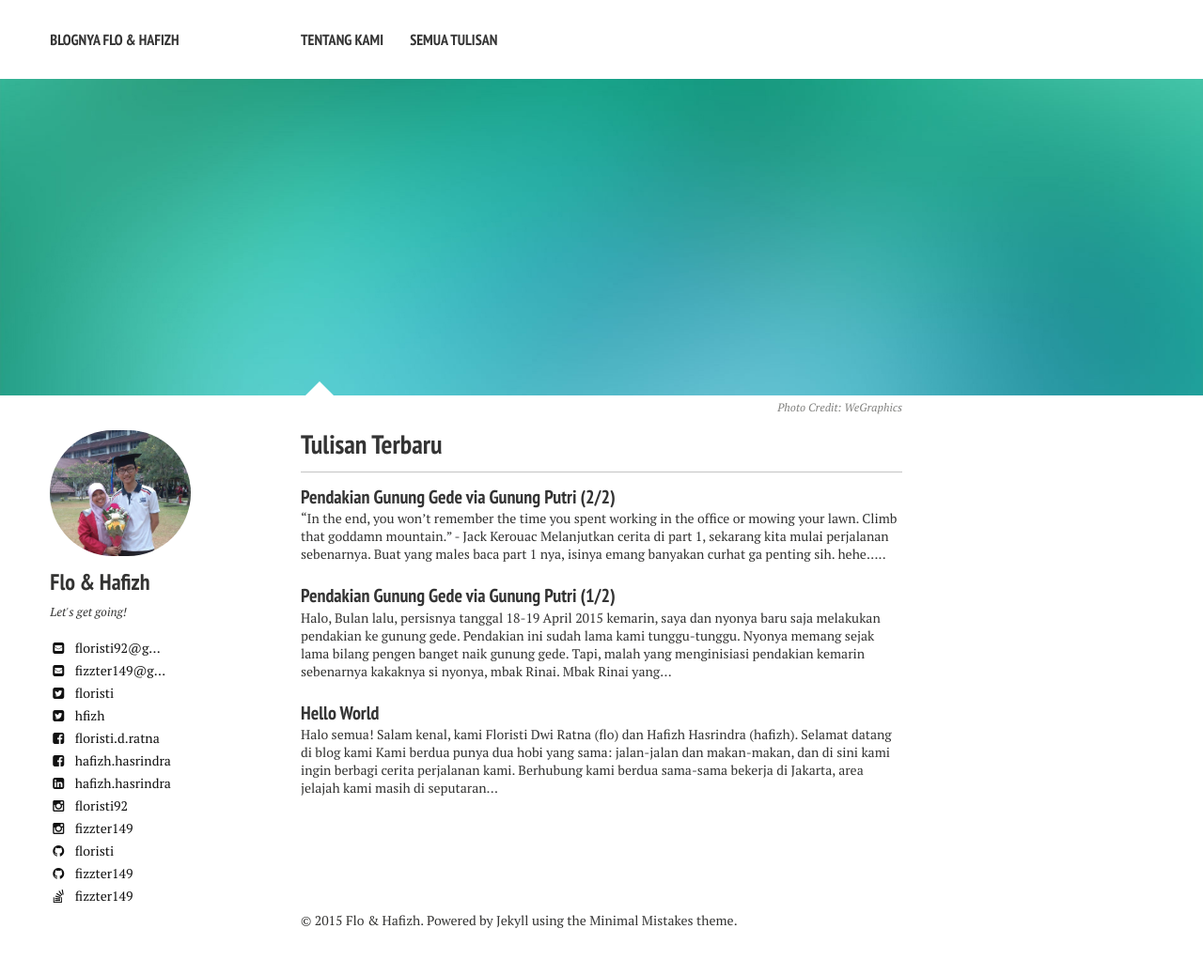
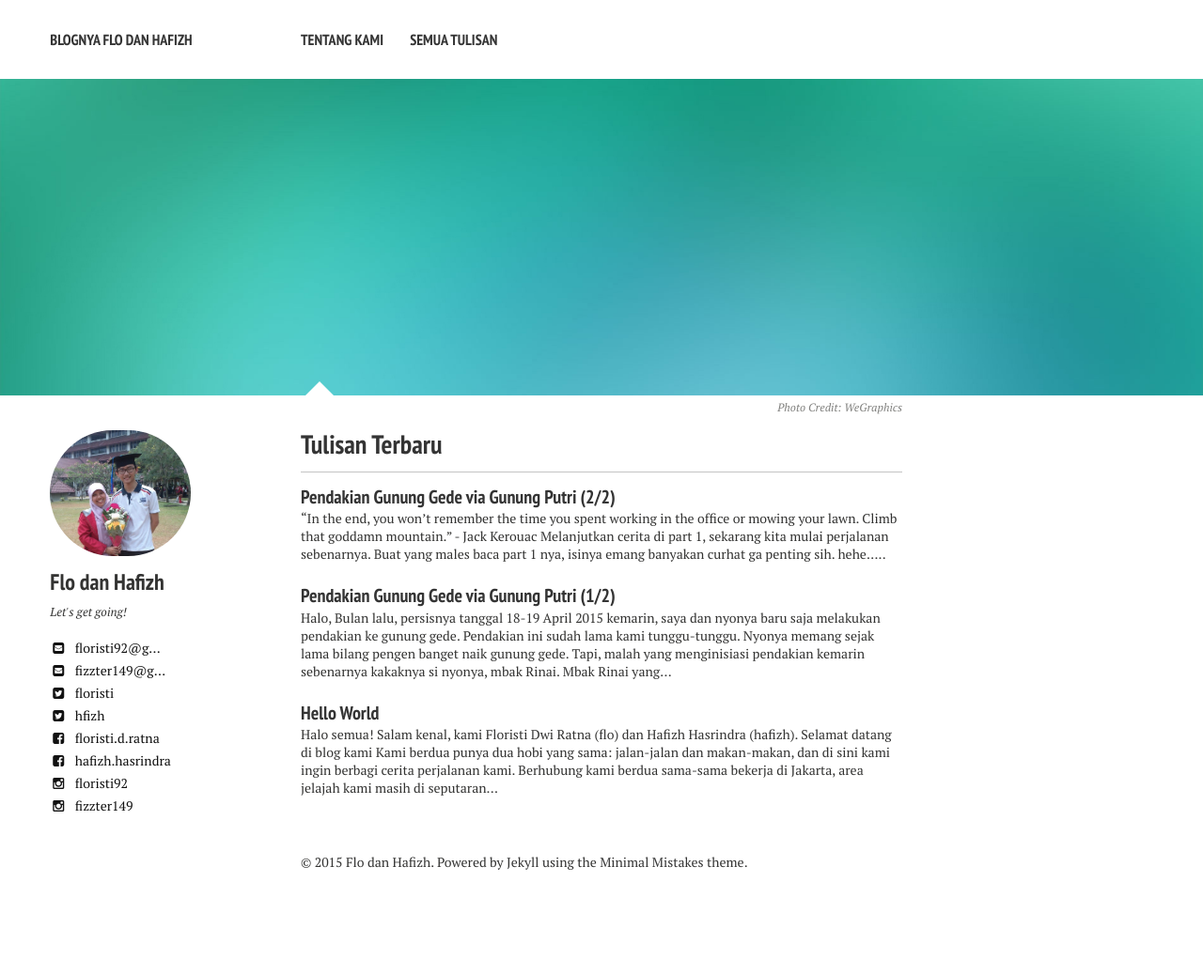
Before and after one commit to florindra/florindra.github.io, a Jekyll site: the page built from index.md, in a window 1280 px wide. Shown: the whole page at 94% size. Built offline with Jekyll 4.4.1, drawn with Linux system fonts in a browser that asks for light colours; nearby versions of some CDN libraries; after the commit the page ends 976 px from its top, so only the background shows below that.

Commit message:
change title & name; fix twitter meta data in open graph

```diff
--- a/_config.yml
+++ b/_config.yml
@@ -1,6 +1,6 @@
 # Site wide configuration
 
-title:            "Blognya Flo &amp; Hafizh"
+title:            "Blognya Flo dan Hafizh"
 locale:           id
 #url: http://localhost:4000
 url: http://florindra.com
@@ -28,7 +28,7 @@ kramdown:
 
 # Site owner
 owner:
-    name: "Flo &amp; Hafizh"
+    name: "Flo dan Hafizh"
     avatar: icon.jpg
     bio: "Let's get going!"
     email: [floristi92@gmail.com, fizzter149@gmail.com]
@@ -42,9 +42,9 @@ owner:
         ad-client:
         ad-slot:
     bing-verify:
-    github: [floristi, fizzter149]
-    stackoverflow: [fizzter149]
-    linkedin: [hafizh.hasrindra]
+    github: #[floristi, fizzter149]
+    stackoverflow: #[fizzter149]
+    linkedin: #[hafizh.hasrindra]
     xing: #username
     instagram: [floristi92, fizzter149]
     lastfm: #username
--- a/_includes/_open-graph.html
+++ b/_includes/_open-graph.html
@@ -1,8 +1,16 @@
 <!-- Twitter Cards -->
 <meta name="twitter:title" content="{% if page.title %}{{ page.title }}{% else %}{{ site.title }}{% endif %}">
 {% if page.excerpt %}<meta name="twitter:description" content="{{ page.excerpt | strip_html }}">{% endif %}
-{% if site.owner.twitter %}<meta name="twitter:site" content="@{{ site.owner.twitter }}">{% endif %}
-{% if author.twitter %}<meta name="twitter:creator" content="@{{ author.twitter }}">{% endif %}
+{% if site.owner.twitter %}
+	{% for twitter in site.owner.twitter %}
+      <meta name="twitter:site" content="@{{ twitter }}">
+    {% endfor %}
+{% endif %}
+{% if author.twitter %}
+	{% for twitter in author.twitter %}
+      <meta name="twitter:creator" content="@{{ twitter }}">
+    {% endfor %}
+{% endif %}
 {% if page.image.feature %}
 <meta name="twitter:card" content="summary_large_image">
 <meta name="twitter:image" content="{{ site.url }}/images/{{ page.image.feature }}">
```
